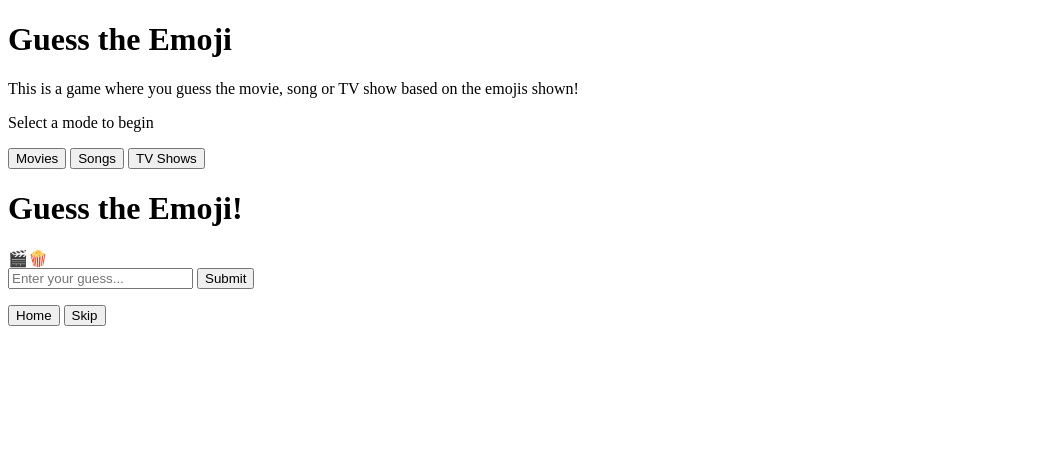
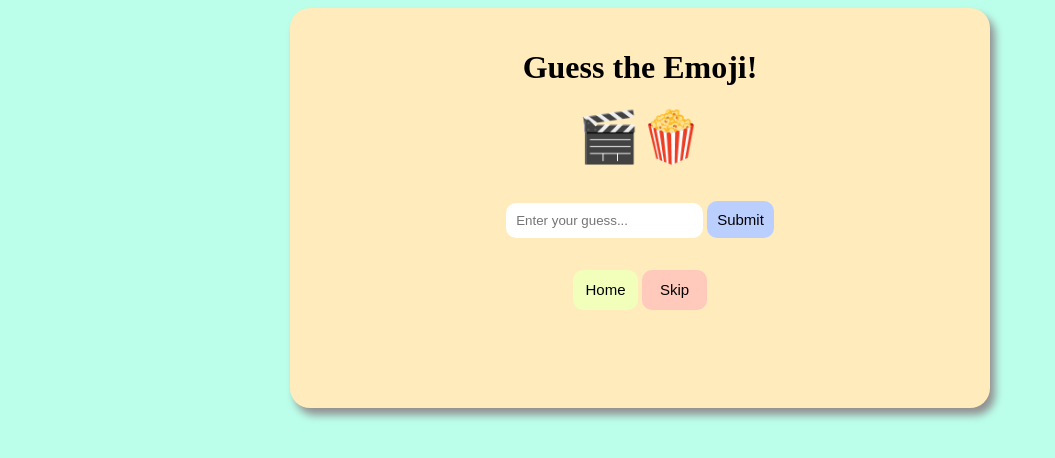
Before and after one commit to daniely521/Guess-the-Emoji, a plain HTML site: page index.html in a window 1280 px wide. Both pictures are taken after a click on the button "Movies". Shown: the whole page, without its empty margins (0-1055 px from the left). Drawn offline with Linux system fonts and the light colour scheme.

Commit message:
Added more CSS and overall readability

```diff
--- a/index.html
+++ b/index.html
@@ -4,14 +4,15 @@
     <meta charset="UTF-8">
     <meta name="viewport" content="width=device-width, initial-scale=1.0">
     <title>Guess the Emoji</title>
-    <link rel="stylesheet" href="styles.css">
+    <link rel="stylesheet" href="style.css">
 </head>
 <body>
+    <div id="container">
         <!-- mode selection screen -->
         <div id="mode-selection" class="screen">
             <h1>Guess the Emoji</h1>
             <p>This is a game where you guess the movie, song or TV show based on the emojis shown!</p>
-        <p>Select a mode to begin</p>
+            <p>Select a mode to begin!</p>
             <button class="mode-button" data-mode="movies">Movies</button>
             <button class="mode-button" data-mode="songs">Songs</button>
             <button class="mode-button" data-mode="tv-shows"> TV Shows</button>
@@ -27,5 +28,6 @@
             <button id="skip-button" class="skip-button">Skip</button>
         </div>
         <script src="script.js"></script>
+    </div>
 </body>
 </html>
--- a/script.js
+++ b/script.js
@@ -42,7 +42,7 @@ function checkAnswer() {
 
     if (userGuess === correctAnswer) {
         feedback.textContent = "Correct! 🎉";
-        feedback.style.color = "green";
+        feedback.style.color = "#30bf30";
 
         setTimeout(() => {
             currentPuzzleIndex = (currentPuzzleIndex + 1) % emojiQuestions[currentMode].length;
@@ -50,7 +50,7 @@ function checkAnswer() {
         }, 2000);
     } else {
         feedback.textContent = "Try Again! ❌";
-        feedback.style.color = "red";
+        feedback.style.color = "#b03838";
     }
 }
 
--- /dev/null
+++ b/style.css
@@ -0,0 +1,90 @@
+body {
+    background-color: #bbffeb;
+}
+
+.hidden {
+    display: none;
+}
+
+.screen {
+    text-align: center;
+    padding: 20px;
+}
+
+p {
+    font-size: 17px;
+    margin-top: -2px;
+}
+
+.mode-button {
+    font-size: 15px;
+    background-color: #bbcfff;
+    border: none;
+    padding: 10px 20px;
+    border-radius: 5px;
+    cursor: pointer;
+    margin: 2%;
+}
+
+#container {
+    background-color: #ffebbb;
+    border-radius: 20px;
+    width: 700px;
+    height: 400px;
+    margin: auto;
+    box-shadow: 5px 7px 8px #919090;
+}
+
+#emoji-display {
+    font-size: 50px;
+    margin-bottom: 20px;
+}
+
+#guess-input {
+    border: none;
+    border-radius: 10px;
+    padding: 10px;
+}
+
+#submit-button {
+    padding: 10px;
+    border: none;
+    font-size: 15px;
+    margin:auto;
+    margin-top: 15px;
+    border-radius: 10px;
+    background-color: #bbcfff;
+    cursor: pointer;
+}
+
+#feedback {
+    margin-top: 15px;
+    font-size: 17px;
+}
+
+#home-button {
+    padding: 10px;
+    border: none;
+    font-size: 15px;
+    margin:auto;
+    margin-top: 15px;
+    border-radius: 10px;
+    background-color: #f1ffbb;
+    width: 65px;
+    height: 40px;
+    cursor: pointer;
+    left: 10px;
+}
+
+#skip-button{
+    padding: 10px;
+    border: none;
+    font-size: 15px;
+    margin:auto;
+    margin-top: 15px;
+    border-radius: 10px;
+    background-color: #ffc9bb;
+    width: 65px;
+    height: 40px;
+    cursor: pointer;
+}
```
Lines whose indentation alone changed are shown as unchanged.
